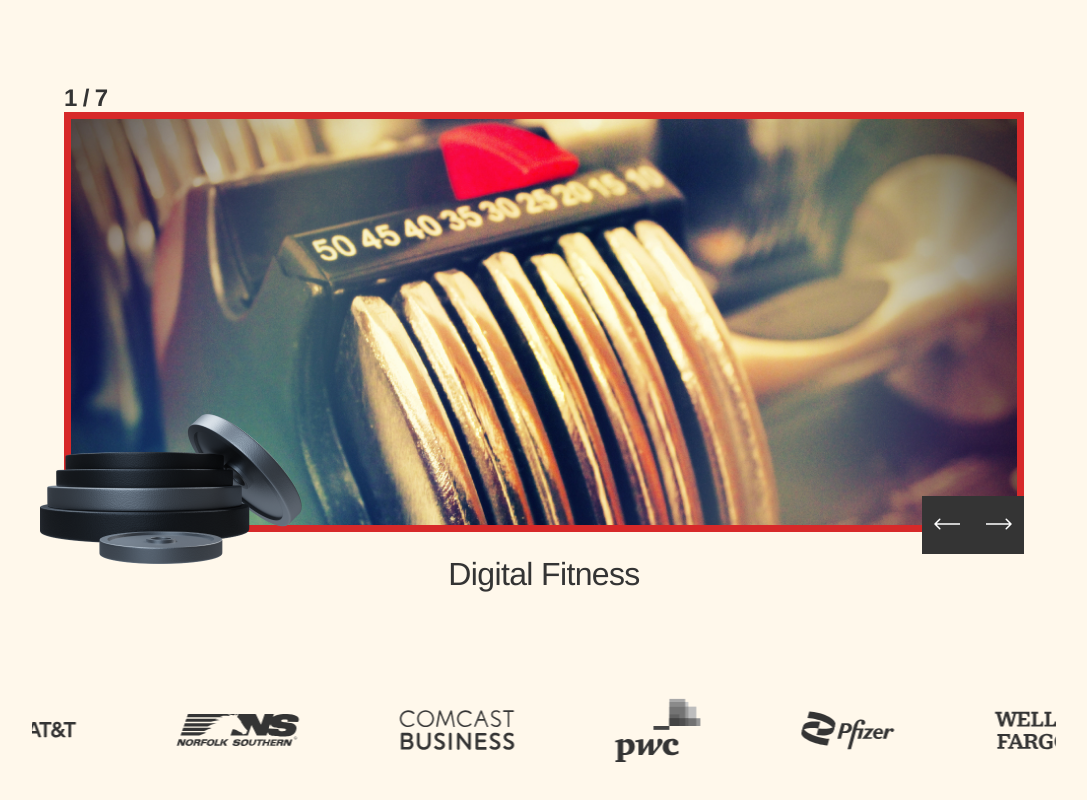
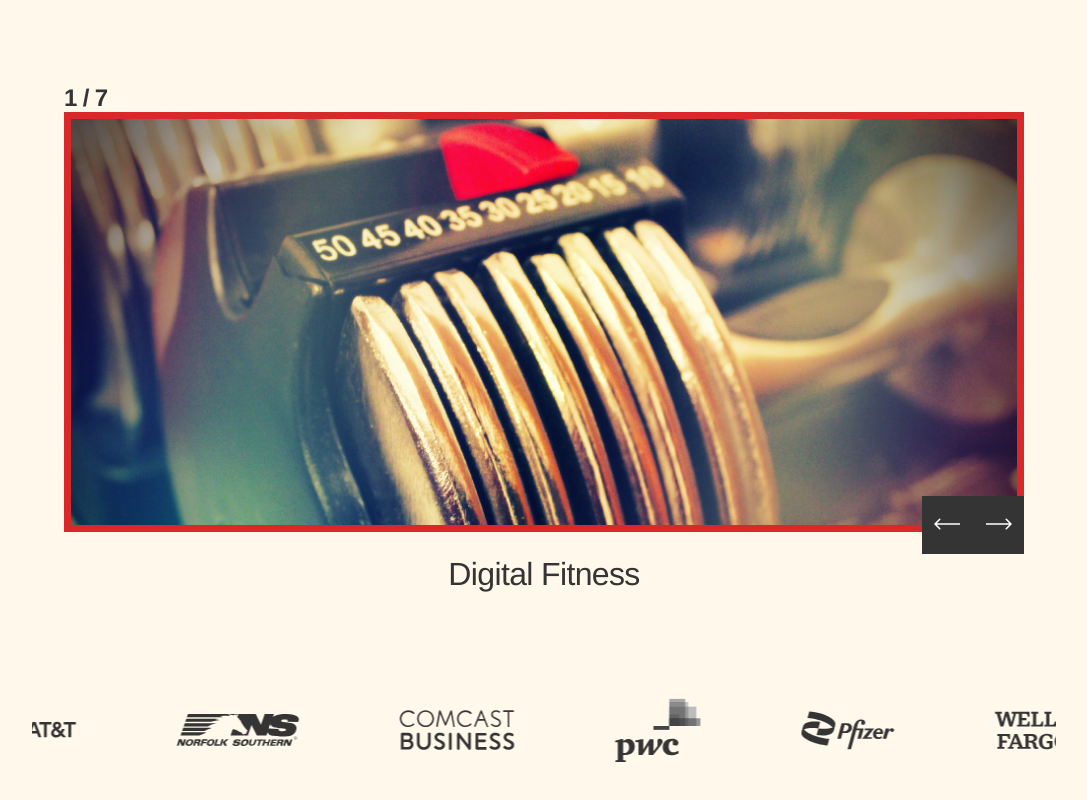
Before and after one commit to elbitapmoC/sojourn, a Next.js app: page / in a window 1280 px wide. Shown: the part 1388-2188 px from the top of the page, without its empty margins (96-1183 px from the left). Built offline with nearby package versions, Linux system fonts and the light colour scheme; a web font is replaced by a local one.

Commit message:
finishing touches to home page

```diff
--- a/src/components/Hero/HeroStyles.js
+++ b/src/components/Hero/HeroStyles.js
@@ -29,9 +29,13 @@ export const HeroTitle = styled.h1`
   font-size: var(--fs_xxl);
   max-width: 960px;
   width: 100%;
+  @media ${(props) => props.theme.breakpoints.md} {
+    font-size: 8.4rem;
+    margin-bottom: var(--space_500);
+  }
 
   @media ${(props) => props.theme.breakpoints.sm} {
-    font-size: 4.4rem;
+    font-size: 5.115rem;
     margin-bottom: var(--space_500);
   }
 `;
--- a/src/components/ImageSlider/ImageSlider.js
+++ b/src/components/ImageSlider/ImageSlider.js
@@ -6,12 +6,6 @@ const ImageSlider = ({ slides }) => {
   const sliderStyles = {
     position: "relative",
     height: "100%",
-  };
-
-  const floatingStyles = {
-    position: "absolute",
-    left: "-2.4rem",
-    bottom: "-6rem",
   };
 
   const slideStyles = {
@@ -114,10 +108,7 @@ const ImageSlider = ({ slides }) => {
         </button>
       </span>
       <aside style={slideStyles}></aside>
-      <img
-        style={floatingStyles}
-        src={slides[currentIndex].floatingImage}
-      ></img>
+
       <p style={slideTitle}>{slides[currentIndex].title}</p>
     </aside>
   );
--- a/src/constants/constants.js
+++ b/src/constants/constants.js
@@ -10,7 +10,6 @@ export const projects = [
       },
     ],
     thumbnail: "./images/fitness.jpg",
-    floatingImage: "./images/weights.png",
     tags: ["Mongo", "Express", "React", "Node"],
     href: "./dfa",
     id: 1,
```
